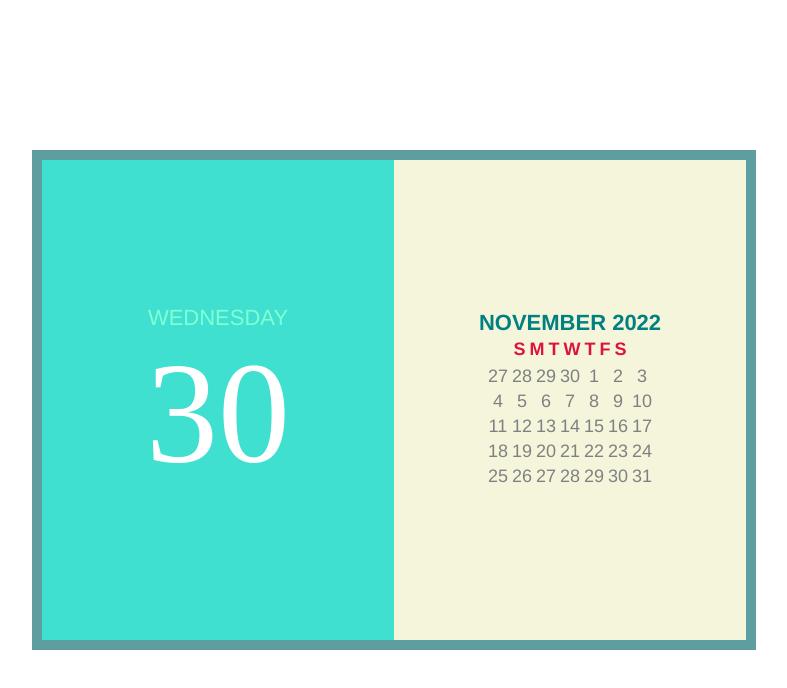
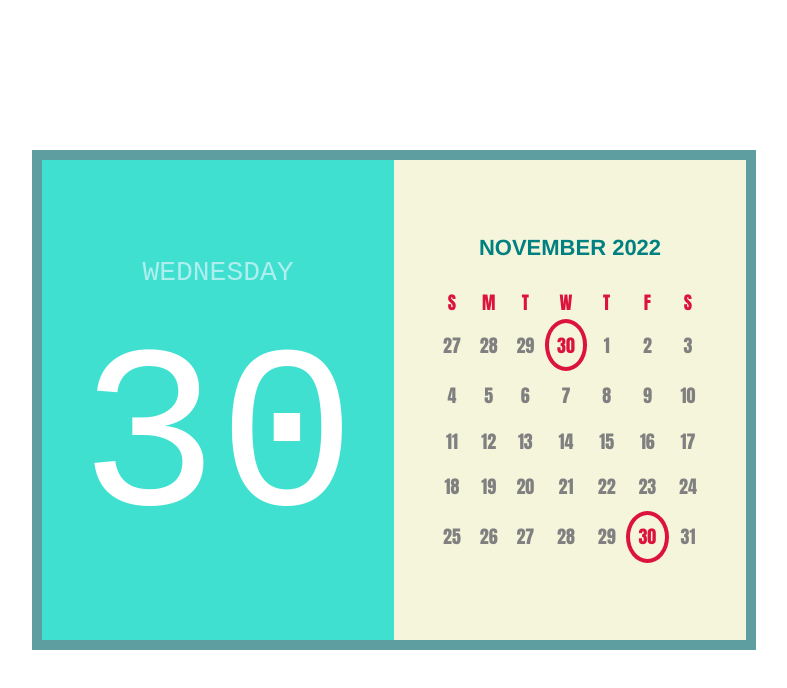
Before and after one commit to Olexandr-Kovalenko-24/Calendar-task-on-React, a React (Create React App) app: page / in a window 1280 px wide. Shown: the top 688 px of the page, without its empty margins (246-1033 px from the left). Built offline with nearby package versions, Linux system fonts and the light colour scheme.

Commit message:
add classnames library, context, HOC, curday style

```diff
--- a/package.json
+++ b/package.json
@@ -6,6 +6,7 @@
     "@testing-library/jest-dom": "^5.16.5",
     "@testing-library/react": "^13.4.0",
     "@testing-library/user-event": "^13.5.0",
+    "classnames": "^2.3.2",
     "date-fns": "^2.29.3",
     "react": "^18.2.0",
     "react-dom": "^18.2.0",
--- /dev/null
+++ b/src/HOCs/withDay.js
@@ -0,0 +1,10 @@
+import React from "react";
+import DayContext from "../context/DayContext";
+
+export const withDay = (Component) => (props) => (
+    <DayContext.Consumer>
+        {([currentDay, changeCurrentDay]) => {
+            return <Component currentDay={currentDay} changeCurrentDay={changeCurrentDay} {...props} />
+        }}
+    </DayContext.Consumer>
+);
--- a/src/components/Calendar/CalendarBody/CalendarBody.module.css
+++ b/src/components/Calendar/CalendarBody/CalendarBody.module.css
@@ -14,9 +14,5 @@
 
 .month-year {
     color: teal;
+    padding-bottom: 25px;
 }
-
-.day-of-week {
-    color: crimson;
-    font-size: 18px;
-}
--- /dev/null
+++ b/src/components/Calendar/CalendarBody/Day/Day.module.css
@@ -0,0 +1,10 @@
+.days {
+    padding: 0.66vw;
+}
+
+.current {
+    color: crimson;
+    border-radius: 50%;
+    border: 4px solid crimson;
+    box-sizing: border-box;
+}
--- a/src/components/Calendar/CalendarBody/Day/index.js
+++ b/src/components/Calendar/CalendarBody/Day/index.js
@@ -1,13 +1,21 @@
 import { format } from 'date-fns';
 import React from 'react';
+import styles from './Day.module.css';
+import { withDay } from '../../../../HOCs/withDay';
+import cx from 'classnames';
 
 const Day = (props) => {
-    const {day} = props;
+    const {currentDay, day} = props;
+    const cn = cx([styles.days],{
+        [styles.current]: format(currentDay, 'd') === format(day, 'd')
+    })
     return (
-        <td>
+        <td className={cn}>
             {format(day, 'd')}
         </td>
     );
 }
 
-export default Day;
+const DayWithDay = withDay(Day);
+
+export default DayWithDay;
--- a/src/components/Calendar/CalendarBody/Month/Month.module.css
+++ b/src/components/Calendar/CalendarBody/Month/Month.module.css
@@ -1,5 +1,12 @@
 .days {
     color: grey;
     font-size: 18px;
+    font-weight: 300;
+    font-family: Impact, Haettenschweiler, 'Arial Narrow Bold', sans-serif;
+}
+
+.day-of-week {
+    color: crimson;
+    font-size: 18px;
     font-weight: 400;
 }
--- a/src/components/Calendar/CalendarBody/Month/index.js
+++ b/src/components/Calendar/CalendarBody/Month/index.js
@@ -5,13 +5,20 @@ import styles from './Month.module.css';
 
 const Month = () => {
 
+    const weekDays = ['S', 'M', 'T', 'W', 'T', 'F', 'S']
+
     const numberOfWeewsInMonth = getWeeksInMonth(new Date());
     const currentYear = getYear(new Date());
     const weeksNumber = getWeek(new Date());
-    const weeks = new Array(numberOfWeewsInMonth).fill(null).map((el, index)=>
-        <Week key={index} year={currentYear} week={weeksNumber+index} />);
+
+    const weeks = new Array(numberOfWeewsInMonth).fill(null).map((el, index) =>
+        <Week key={index} year={currentYear} week={weeksNumber + index} />);
+
     return (
         <tbody className={styles.days}>
+            <tr className={styles['day-of-week']}>
+                {weekDays.map((day, index) => <td key={index}>{day}</td>)}
+            </tr>
             {weeks}
         </tbody>
     );
--- a/src/components/Calendar/CalendarBody/index.js
+++ b/src/components/Calendar/CalendarBody/index.js
@@ -5,19 +5,12 @@ import styles from './CalendarBody.module.css'
 
 const CalendarBody = () => {
 
-    const weekDays = ['S', 'M', 'T', 'W', 'T', 'F', 'S']
-
     return (
         <table className={styles['calendar-body']}>
             <caption className={styles['month-year']}>
                 {(format(new Date(), 'MMMM Y')).toUpperCase()}
             </caption>
-            <thead>
-                <tr className={styles['day-of-week']}>
-                    {weekDays.map((day, index)=><td key={index}>{day}</td>)}
-                </tr>
-            </thead>
-        <Month />
+            <Month />
         </table>
     );
 }
--- a/src/components/Calendar/CurrentDay/CurrentDay.module.css
+++ b/src/components/Calendar/CurrentDay/CurrentDay.module.css
@@ -9,15 +9,18 @@
 }
 
 .weeks-day {
-    font-size: 22px;
-    font-weight: 300;
-    font-family: 'Franklin Gothic Medium', 'Arial Narrow', Arial, sans-serif;
-    color: aquamarine;
+    font-size: 28px;
+    font-weight: 500;
+    font-family: 'Courier New', Courier, monospace;
+    color: paleturquoise;
     margin: 0;
+    padding-top: 30px;
+    padding-bottom: 25px;
 }
 
 .day-number {
-    font-size: 144px;
+    font-size: 230px;
+    font-family: 'Courier New', Courier, monospace;
     margin: 0;
     color: white;
 }
--- a/src/components/Calendar/index.js
+++ b/src/components/Calendar/index.js
@@ -2,6 +2,7 @@ import React, { Component } from 'react';
 import CurrentDay from './CurrentDay';
 import CalendarBody from './CalendarBody';
 import styles from './Calendar.module.css';
+import DayContext from '../../context/DayContext';
 
 class Calendar extends Component {
     constructor(props) {
@@ -11,15 +12,23 @@ class Calendar extends Component {
         }
     }
 
+    changeCurrentDay = (day) => {
+        this.setState ({
+            currentDay: day
+        })
+    }
+
     render() {
         const { currentDay } = this.state;
         return (
+            <DayContext.Provider value={[currentDay, this.changeCurrentDay]}>
             <div className={styles.position}>
                 <div className={styles.wrapper}>
                     <CurrentDay day={currentDay} />
                     <CalendarBody />
                 </div>
             </div>
+            </DayContext.Provider>
         );
     }
 }
--- /dev/null
+++ b/src/context/DayContext.js
@@ -0,0 +1,5 @@
+import React from "react";
+
+const DayContext = React.createContext();
+
+export default DayContext;
```
Also changed, not shown: 1 other file (tests, documents, lock files or other folders).
